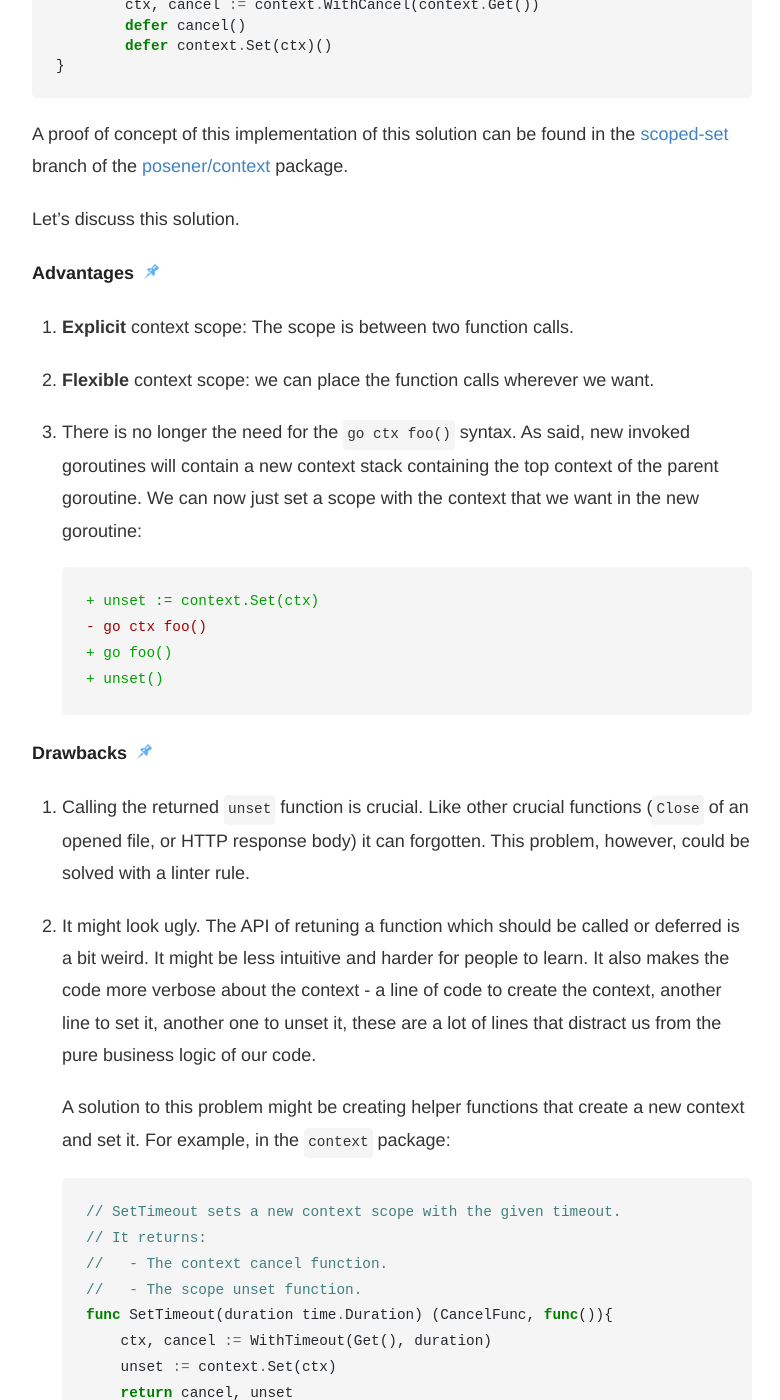
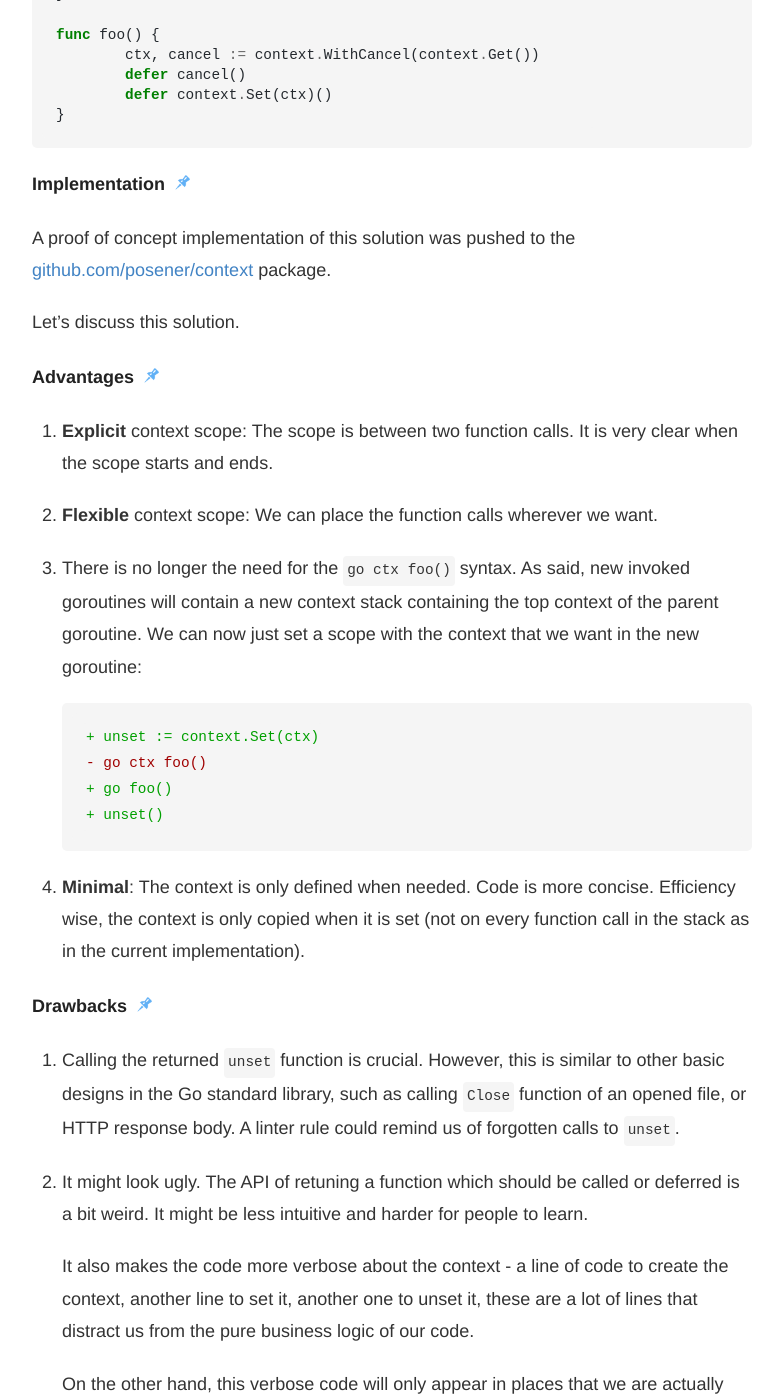
Before and after one commit to posener/posener.github.io, a Jekyll site: the page built from _posts/2018-10-15-context-scoping.md, in a window 1280 px wide and 1400 px high, scrolled down 2925 px. Shown: the whole window, without its empty margins (248-1028 px from the left). Built offline with Jekyll 4.4.1, drawn with Linux system fonts in a browser that asks for light colours; emoji names are drawn with the system emoji font; comment, search, counter and statistics services are not loaded; some of the changed text lies outside the part shown.

Commit message:
more fixes

````diff
--- a/_posts/2018-10-15-context-scoping.md
+++ b/_posts/2018-10-15-context-scoping.md
@@ -46,25 +46,27 @@ of the `foo` function matches the second context scope.
 Since the proposed design treats both of those scopes as one,
 it fails the program's logic.
 
-The `main` function sets a cancellable context and defer the cancellation.
-It then calls `foo`, and expects that after `foo` the context will have no error -
-since the cancel haven't been called yet.
-The `foo` function also sets a cancellable context and defers the cancellation.
-When `foo` exits, `cancel` is called and the goroutine scoped context is now cancelled.
-This context is applied outside `foo` since it is goroutine scoped.
-The result is that `main`'s expectations will fail.
+> In more detailed,
+> the `main` function sets a cancellable context and defer the cancellation.
+> It then calls `foo`, and expects that `foo` will have no effect on the context.
+> So after the call to `foo` the context will have no error -
+> since the cancel haven't been called yet.
+> The `foo` function also sets a cancellable context and defers the cancellation.
+> When `foo` exits, `cancel` is called and the goroutine scoped context is now cancelled.
+> This context is applied outside `foo` since it is goroutine scoped.
+> The result is that `main`'s expectations will fail.
 
 The example contradicts the claim in the previous post that the context is goroutine scoped,
 and shows that the proposed solution is wrong.
 
-But let's not give up. Let's try to fix it.
+Next, we will see the fix to the solution from the previous post.
 
 ## Solution
 
 The solution to the described problem is to stack the context in the
 goroutine instead of setting them.
 When we enter a context scope we will push a context object to the stack
-and we will pop it on context exit.
+and we will pop it when we exit the context scope.
 The stack itself still needs to be goroutine scoped,
 so we won't mix contexts from different goroutines.
 In the enumerated options below we can examine different approaches
@@ -73,20 +75,21 @@ for managing the context stack.
 ### Option 1: Scoped `Set` Function
 
 Consider the [original proposal](/goroutine-scoped-context/#proposal) with a slight change.
-A call to `context.Set` will push the new context to the stack,
-and will return an `unset` function that should be used to pop the pushed context.
-The result is that the context is scoped between the call to `context.Set`
-and the call to the returned `unset` function.
 
-Using `context.Get` will just return the context in the top of the stack.
+1. A call to `context.Set` will push the new context to the stack,
+   and will return an `unset` function that should be used to pop the pushed context.
+   The result is that the context scope starts on call to `context.Set`,
+   and ends on call to the returned `unset` function.
 
-Invoking a goroutine will create a new stack containing the context from the top
-of the parent goroutine stack.
+2. Using `context.Get` will just return the context in the top of the stack.
+
+3. Invoking a goroutine will create a new stack containing the context from the top
+   of the parent goroutine stack.
 
 > The names `Set` and `unset` where chosen because of similarity to the previous
 > solution. This should be discussed.
 
-Usage example:
+#### Usage Example
 
 ```go
 unset := context.Set(ctx) // ctx scope begins
@@ -121,16 +124,18 @@ func foo() {
 }
 ```
 
-A proof of concept of this implementation of this solution can be found in the
-[scoped-set](https://github.com/posener/context/tree/scoped-set) branch of the
-[posener/context](https://github.com/posener/context) package.
+#### Implementation
+
+A proof of concept implementation of this solution was pushed to the
+[github.com/posener/context](https://github.com/posener/context) package.
 
 Let's discuss this solution.
 
 #### Advantages
 
 1. **Explicit** context scope: The scope is between two function calls.
-2. **Flexible** context scope: we can place the function calls wherever we want.
+   It is very clear when the scope starts and ends.
+2. **Flexible** context scope: We can place the function calls wherever we want.
 3. There is no longer the need for the `go ctx foo()` syntax.
    As said, new invoked goroutines will contain a new context stack containing
    the top context of the parent goroutine.
@@ -143,22 +148,30 @@ Let's discuss this solution.
    + unset()
    ```
 
+4. **Minimal**: The context is only defined when needed.
+   Code is more concise.
+   Efficiency wise, the context is only copied when it is set
+   (not on every function call in the stack as in the current implementation).
+
 #### Drawbacks
 
 1. Calling the returned `unset` function is crucial.
-   Like other crucial functions (`Close` of an opened file, or HTTP response body)
-   it can forgotten.
-   This problem, however, could be solved with a linter rule.
+   However, this is similar to other basic designs in the Go standard library,
+   such as calling `Close` function of an opened file, or HTTP response body.
+   A linter rule could remind us of forgotten calls to `unset`.
 
 2. It might look ugly.
    The API of retuning a function which should be called or deferred is a bit weird.
    It might be less intuitive and harder for people to learn.
+
    It also makes the code more verbose about the context - a line of code to create
    the context, another line to set it, another one to unset it, these are a lot
    of lines that distract us from the pure business logic of our code.
 
-   A solution to this problem might be creating helper functions that create a new
-   context and set it.
+   On the other hand, this verbose code will only appear in places that we
+   are actually concerned about the context.
+
+   A solution to this problem might be by helper functions.
    For example, in the `context` package:
 
    ```go
@@ -172,6 +185,8 @@ Let's discuss this solution.
 	   return cancel, unset
    }
    ```
+
+   However, I am not sure about the necessity.
 
 ### Option 2: Function Scope
 
@@ -218,6 +233,9 @@ On the other hand, this kind of solution will be weird.
 A go developer might find it confusing when the function call and the
 function signature are mismatched.
 
+Maybe the best way would be to wait for Go2 to come up with a fit
+syntax for handling context scopes.
+
 Your opinion about such a solution is welcomed.
 
 ## Conclusions
````
Also changed, not shown: other parts of _posts/2018-10-15-context-scoping.md (+0 -2 lines).
